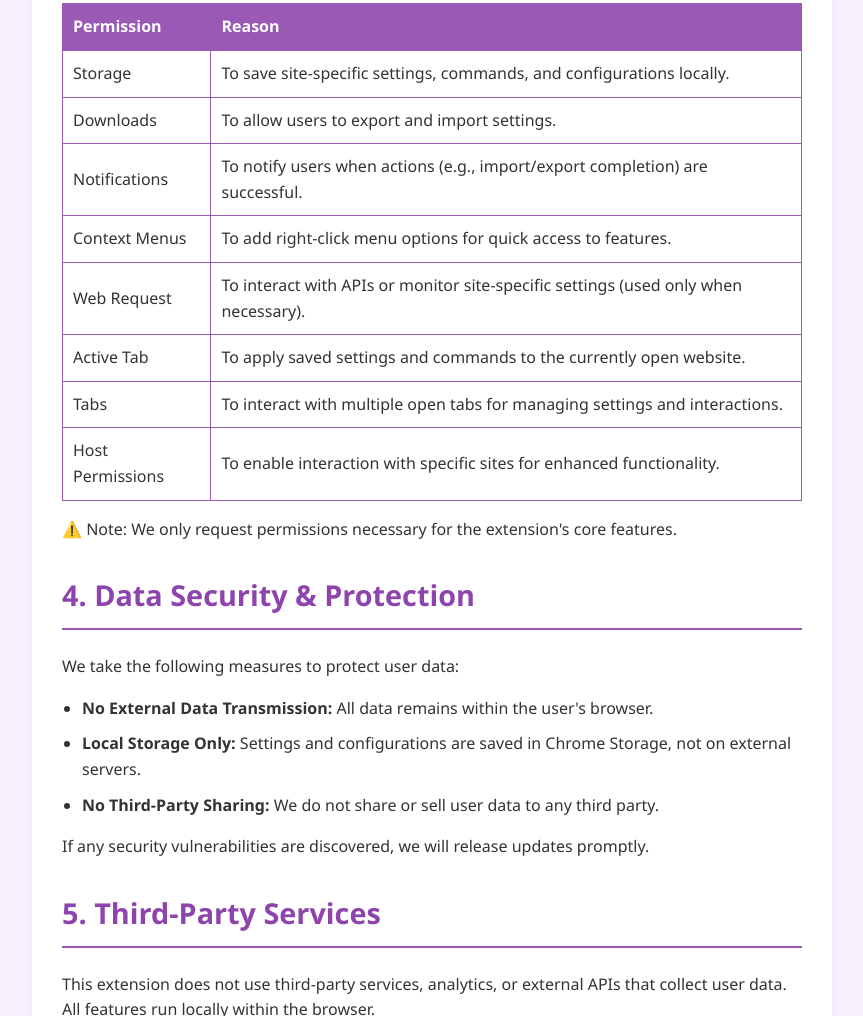
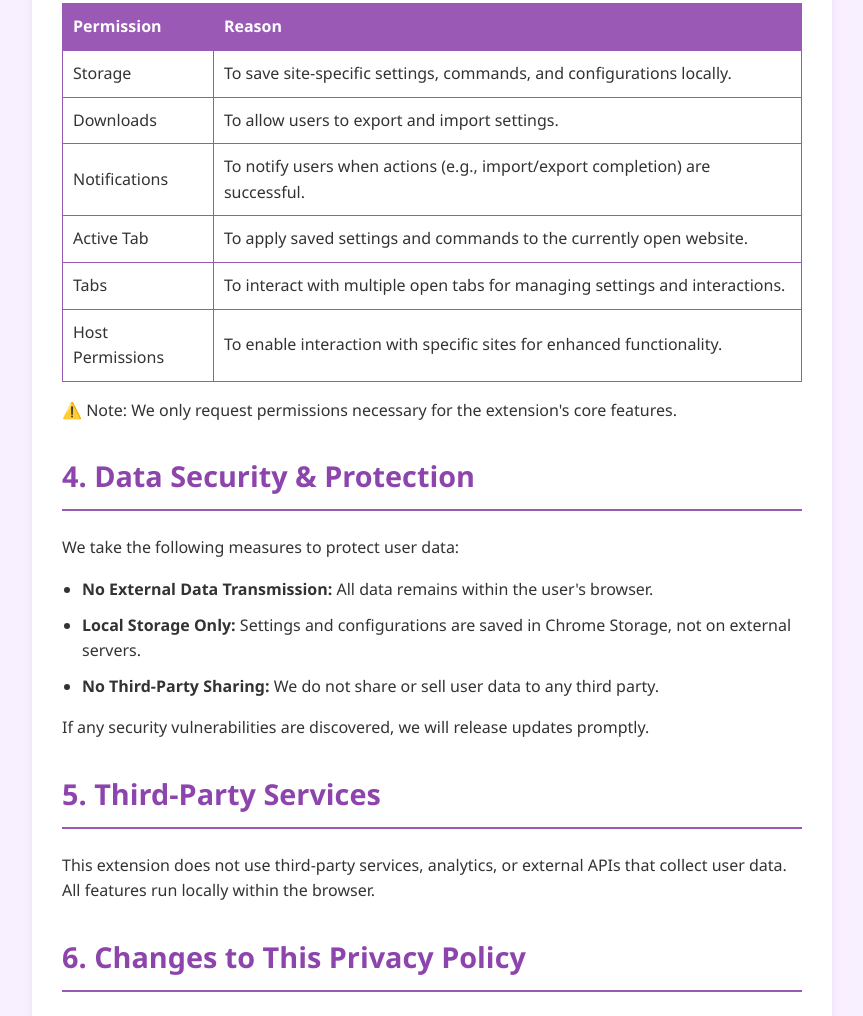
Before and after one commit to trailblazer-24/extension-buddy-privacy-policy, a plain HTML site: page index.html in a window 1280 px wide. Shown: the part 1833-2849 px from the top of the page, without its empty margins (208-1071 px from the left). Drawn offline with Linux system fonts and the light colour scheme.

Commit message:
Update index.html

```diff
--- a/index.html
+++ b/index.html
@@ -153,14 +153,6 @@
                 <td>To notify users when actions (e.g., import/export completion) are successful.</td>
             </tr>
             <tr>
-                <td>Context Menus</td>
-                <td>To add right-click menu options for quick access to features.</td>
-            </tr>
-            <tr>
-                <td>Web Request</td>
-                <td>To interact with APIs or monitor site-specific settings (used only when necessary).</td>
-            </tr>
-            <tr>
                 <td>Active Tab</td>
                 <td>To apply saved settings and commands to the currently open website.</td>
             </tr>
```
